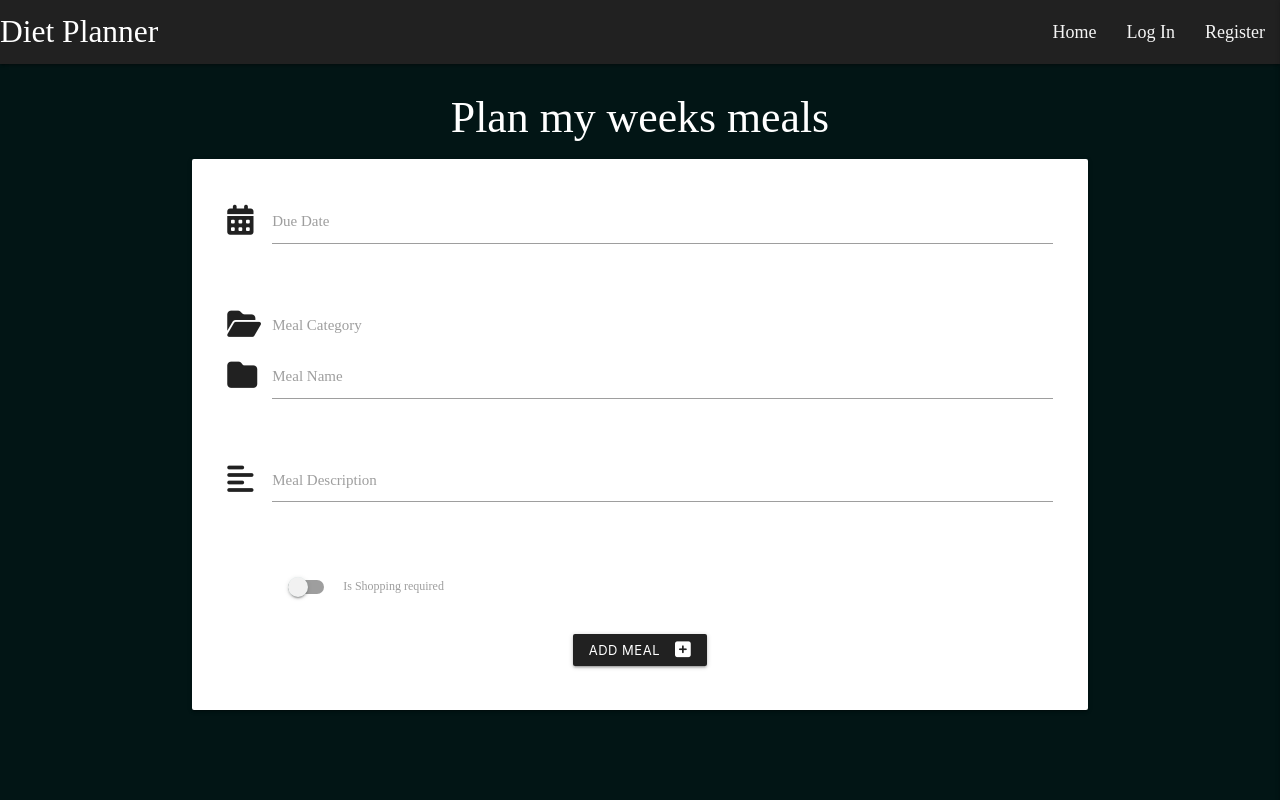
After one commit to MargaritaAtr/diet-planner, a Flask app: page /plan_meals in a window 1280 px wide. The commit adds this page. Run offline with Flask 3, Linux system fonts and the light colour scheme; data that the repository does not hold is empty; some libraries are stand-ins or nearby versions; some web fonts are replaced.

Commit message:
Add plan meals template

```diff
--- a/app.py
+++ b/app.py
@@ -23,10 +23,10 @@ mongo = PyMongo(app)
 def home():
     return render_template("homepage.html")
 
-@app.route("/get_meals")
-def get_meals():
+@app.route("/plan_meals")
+def plan_meals():
     meals = mongo.db.meals.find()
-    return render_template("meals.html" , meals=meals)
+    return render_template("plan_meals.html" , meals=meals)
 
 
 @app.route("/register", methods=["GET", "POST"])
--- a/static/css/style.css
+++ b/static/css/style.css
@@ -9,9 +9,9 @@ body{
     display: flex;
     min-height: 100vh;
     flex-direction: column;
-    background-color: whitesmoke;
+    background-color: rgb(2, 21, 21);
 }
-
+;
 main{
     flex: 1 0 auto;
     width: 100%;
--- a/static/js/script.js
+++ b/static/js/script.js
@@ -1,6 +1,7 @@
 $(document).ready(function(){
     $('.sidenav').sidenav({edge:"right"});
     $('.slider').slider({edge:"right"});
+    $('.collapsible').collapsible();
 
 
   });
--- a/templates/base.html
+++ b/templates/base.html
@@ -24,7 +24,7 @@
     <li><a href="{{ url_for('home')}}">Home</a></li>
     {% if session.user %}
       <li><a href="{{ url_for('my_meals', username=session['user']) }}">My weekly meals</a></li>
-      <li><a href="">Manage</a></li>
+      <li><a href="{{ url_for('plan_meals')}}">Plan my week</a></li>
       <li><a href="{{ url_for('logout')}}">Log Out</a></li>
     {% else %}
       <li><a href="{{ url_for('login')}}">Log In</a></li>
@@ -38,7 +38,7 @@
     <li><a href="{{ url_for('home')}}">Home</a></li>
     {% if session.user %}
       <li><a href="{{ url_for('my_meals', username=session['user']) }}">My weekly meals</a></li>
-      <li><a href="">Manage</a></li>
+      <li><a href="{{ url_for('plan_meals')}}">Plan my week</a></li>
       <li><a href="{{ url_for('logout')}}">Log Out</a></li>
     {% else %}
       <li><a href="{{ url_for('login')}}">Log In</a></li>
--- /dev/null
+++ b/templates/plan_meals.html
@@ -0,0 +1,65 @@
+{% extends "base.html" %}
+{% block content %}
+
+<h3 class="center-align white-text">Plan my weeks meals</h3>
+
+<div class="row card-panel cream lighten-3">
+  <form class="col s12" method="POST" action="{{ url_for('plan_meals') }}">
+       <!-- due date picker -->
+       <div class="row">
+        <div class="input-field col s12">
+            <i class="fas fa-calendar-alt prefix"></i>
+            <input id="due_date" name="due_date" type="text" class="datepicker validate" required>
+            <label for="due_date">Due Date</label>
+        </div>
+    </div>
+      <!-- meal category selection -->
+<div class="row">
+  <div class="input-field col s12">
+              <i class="fas fa-folder-open prefix"></i>
+    <label for="category_name">Meal Category</label>
+  </div>
+</div>
+      <!-- Meal name -->
+      <div class="row">
+          <div class="input-field col s12">
+              <i class="fas prefix fa-folder"></i>
+              <input id="meal_name" name="meal_name" minlength="5" maxlength="50"
+                  type="text" class="validate" required>
+              <label for="meal_name">Meal Name</label>
+          </div>
+      </div>
+      <!-- task description -->
+      <div class="row">
+          <div class="input-field col s12">
+              <i class="fas fa-align-left prefix"></i>
+              <textarea id="task_description" name="task_description" minlength="5"
+                  maxlength="200" class="materialize-textarea validate" required></textarea>
+              <label for="task_description">Meal Description</label>
+          </div>
+      </div>
+      <!-- is shopping required -->
+<div class="row">
+  <div class="input-field col s12">
+    <div class="switch">
+                  <i class="fas fa-exclamation-circle-small left prefix"></i>
+      <label for="is_shopping_required">
+                      <input type="checkbox" id="is_shopping_required" name="is_shopping_required">
+                      <span class="lever"></span>
+                      Is Shopping required
+                  </label>
+    </div>
+  </div>
+</div>
+      <!-- submit button -->
+      <div class="row">
+          <div class="col s12 center-align">
+              <button type="submit" class="btn-small grey darken-4 text-shadow">
+                  Add Meal <i class="fas fa-plus-square right"></i>
+              </button>
+          </div>
+      </div>
+  </form>
+</div>
+
+    {% endblock %}
```
Also changed, not shown: templates/meals.html (deleted, +0 -14 lines).
